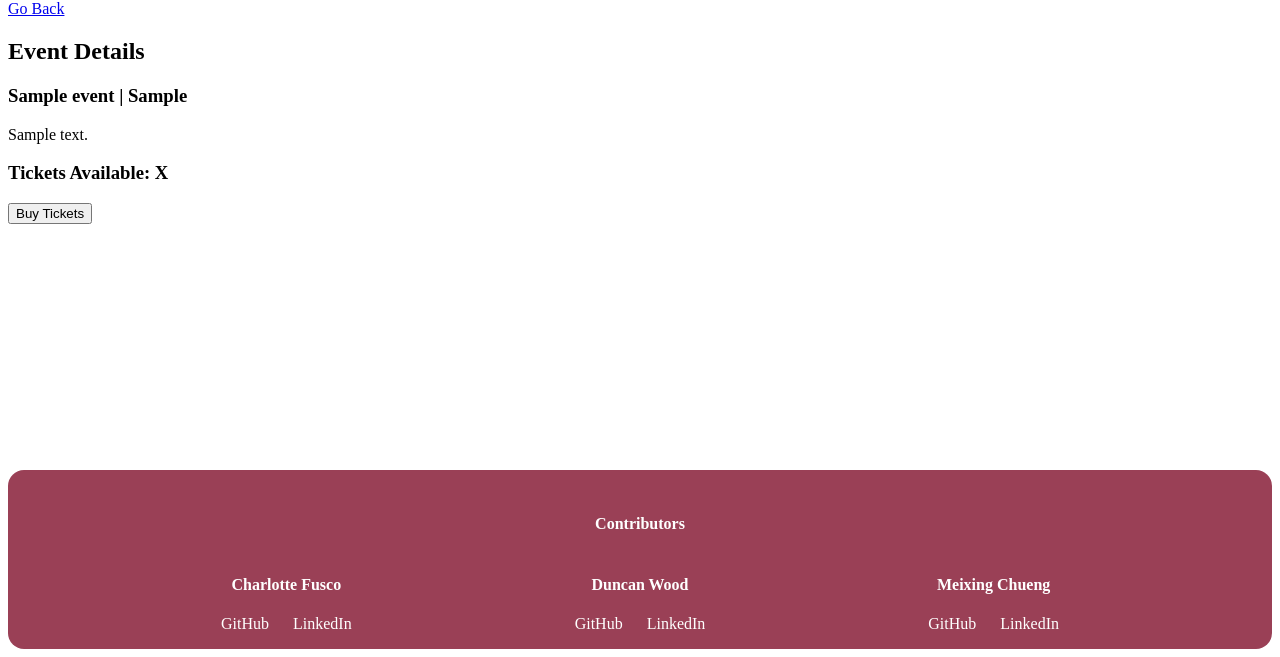
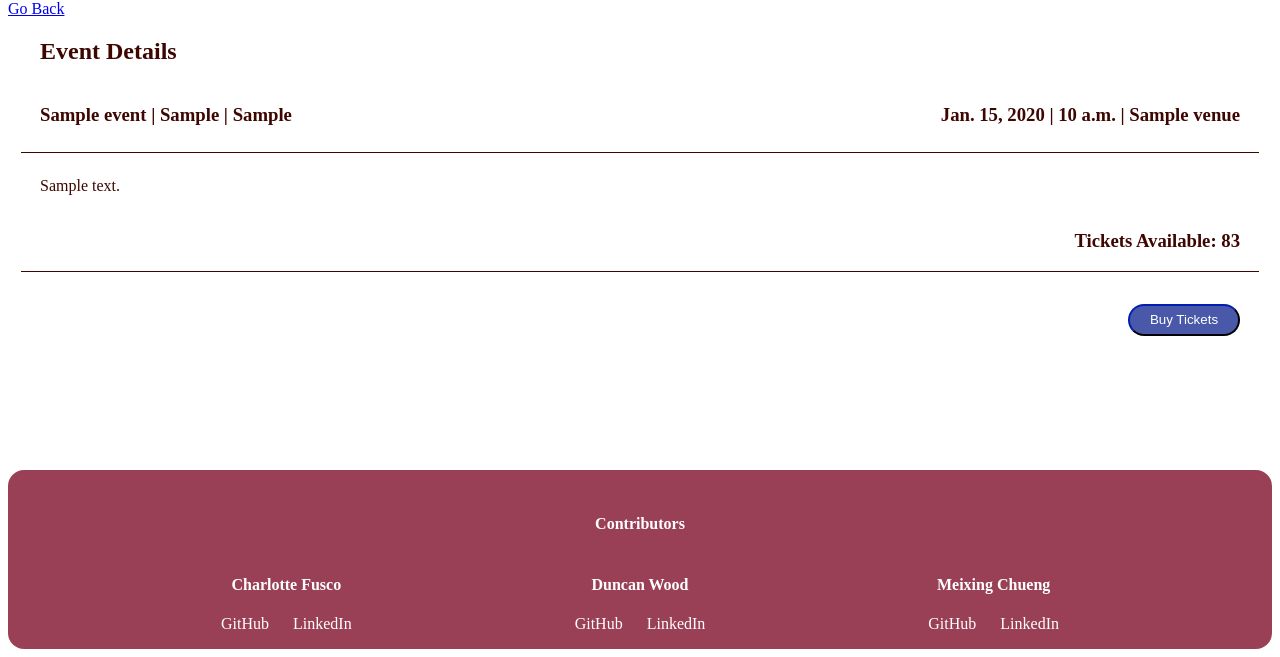
Before and after one commit to nezcodin/Tick-iT-Hackathon, a Django app: page /events/1/ in a window 1280 px wide. Shown: the part 159-816 px from the top of the page. Run offline with Django 4.2, Linux system fonts and the light colour scheme; tables that the repository leaves empty hold one stand-in row (values such as "Sample post").

Commit message:
randomize avail_tickets, more css

```diff
--- a/tickit_project/tickit/static/event_details.css
+++ b/tickit_project/tickit/static/event_details.css
@@ -0,0 +1,65 @@
+@import url(./css/tokens.css);
+@import url(./css/colors.module.css);
+@import url(./css/typography.module.css);
+@import url(./css/theme.light.css) (prefers-color-scheme: light);
+@import url(./css/theme.dark.css) (prefers-color-scheme: dark);
+
+.event-details-container {
+  width: 100%;
+}
+
+.title {
+  margin-left: 2rem;
+  color: var(--md-sys-color-on-secondary-container);
+}
+
+.event-details-header {
+  display: flex;
+  flex-direction: row;
+  justify-content: space-between;
+  color: var(--md-sys-color-on-secondary-container);
+}
+
+.name-cat-artist {
+  margin-left: 2rem;
+}
+
+.date-time-venue {
+  margin-right: 2rem;
+}
+
+.event-description {
+  display: flex;
+  margin-left: 2rem;
+  color: var(--md-sys-color-on-secondary-container);
+}
+
+#tickets-available {
+  display: flex;
+  justify-content: end;
+  margin-right: 2rem;
+  color: var(--md-sys-color-on-secondary-container);
+}
+
+.buy-tickets-button {
+  display: flex;
+  justify-content: end;
+  margin-right: 2rem;
+  margin-top: 2rem;
+}
+
+button {
+  border-radius: 5rem;
+  width: 7rem;
+  height: 2rem;
+  background-color: var(--md-sys-color-tertiary);
+  color: var(--md-sys-color-on-tertiary);
+  border-color: var(--md-sys-color-on-tertiary-container);
+}
+
+.line {
+  height: 1px;
+  background-color: var(--md-sys-color-on-secondary-container);
+  width: 98%;
+  border: 0;
+}
--- a/tickit_project/tickit/templates/event_details.html
+++ b/tickit_project/tickit/templates/event_details.html
@@ -1,6 +1,6 @@
 {% extends 'base.html' %}
+{% load static %}
 {% block content %}
-{% load static %}
 
 <html>
   <head>
@@ -9,24 +9,25 @@
   <body>
     <a href="{% url 'events_list_view' %}">Go Back</a>
     <div class='event-details-container'>
-        <h2>Event Details</h2>
+        <h2 class="title">Event Details</h2>
         <div class='event-details-header'>
-            <div>
-                <h3> {{ event.name }} | {{ event.category }} </h3>
-            <div>
-            <div>
-                {% comment %} Event date is not set up in the model! <h3> {{ event.date }} | test </h3> {% endcomment %}
-                {% comment %} Venue model is not working! there is no info on Venue! {{ event.venue.venue }} {% endcomment %}
-            <div>
+            <div class="name-cat-artist">
+                <h3> {{ event.name }} | {{ event.category }} | {{ event.artist }}</h3>
+            </div>
+            <div class="date-time-venue">
+                <h3>{{ event.date }} | {{ event.time }} | {{ event.venue }}</h3>
+            </div>
         </div>
+        <hr class="line"></hr>
         <div class='event-description'>
             <p> {{ event.description }} </p>
         </div>
         <div class='event-details-footer'>
             <div>
-                <h3> Tickets Available: X </h3>
-            <div>
-            <div>
+                <h3 id="tickets-available"> Tickets Available: {{ tickets_available }} </h3>
+            </div>
+            <hr class="line"></hr>
+            <div class="buy-tickets-button">
                 <button> Buy Tickets </button>
             </div>
     </div>
--- a/tickit_project/tickit/views.py
+++ b/tickit_project/tickit/views.py
@@ -28,7 +28,8 @@ def events_view(request):
 
 def event_details_view(request, pk):
     event = Event.objects.get(pk=pk)
-    return render(request, "event_details.html", {'event': event})
+    tickets_available = random.randint(1, 150) # generate random number b/w 1-150
+    return render(request, "event_details.html", {'event': event, 'tickets_available': tickets_available})
 
 def venues_view(request):
     venues = Venue.objects.all()
--- a/tickit_project/tickit_django/settings.py
+++ b/tickit_project/tickit_django/settings.py
@@ -102,6 +102,10 @@ USE_TZ = True
 
 STATIC_URL = '/static/'
 
+STATICFILES_DIRS = [
+    os.path.join(BASE_DIR, "static"),
+]
+
 DEFAULT_AUTO_FIELD = 'django.db.models.BigAutoField'
 
 LOGIN_REDIRECT_URL = '/'
```
Also changed, not shown: tickit_project/tickit/static/venue_details.css (+8 -2 lines).
